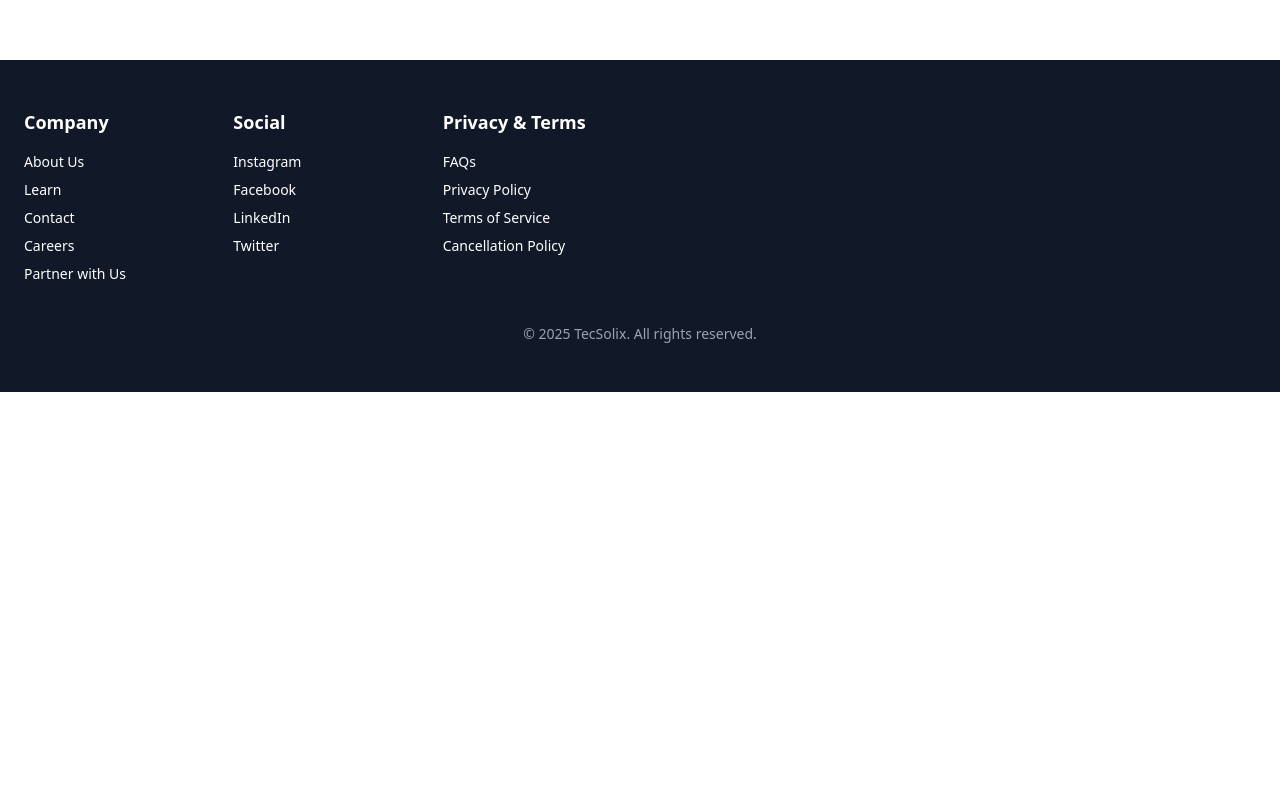
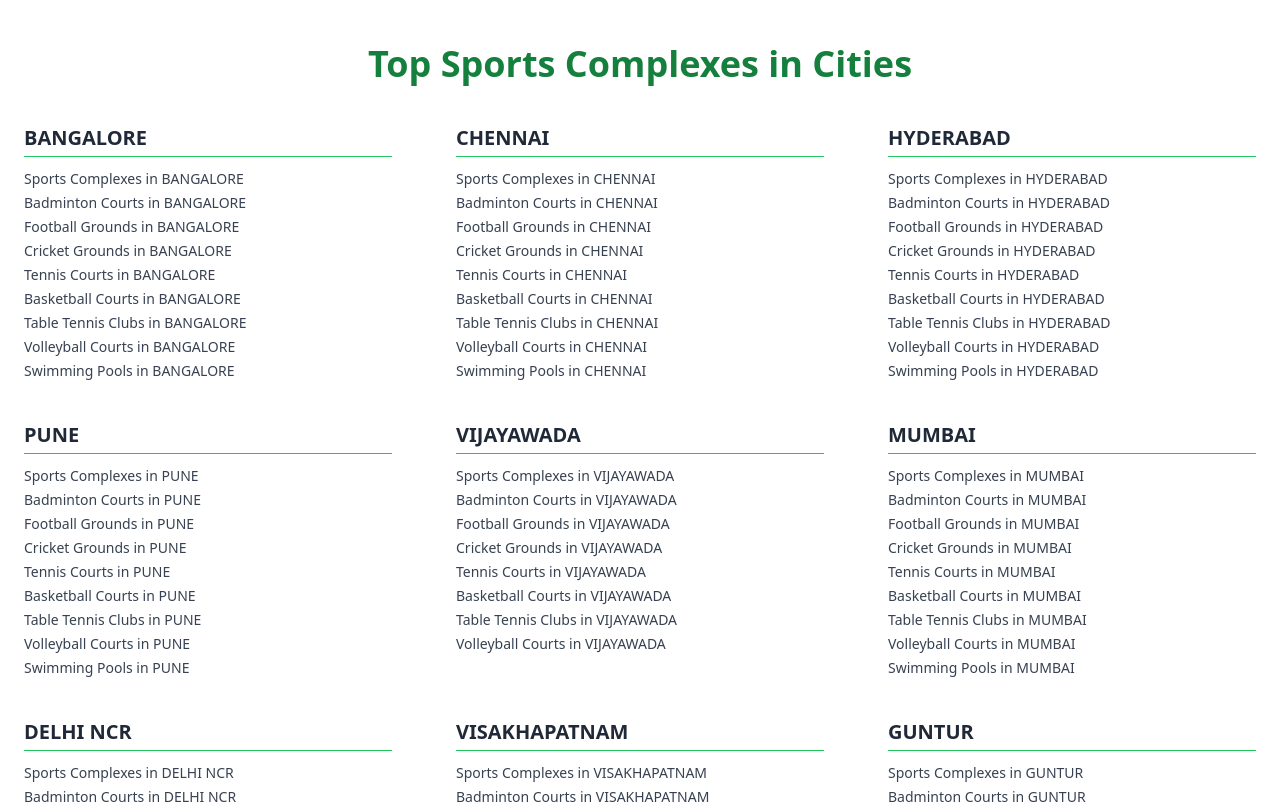
Before and after one commit to shrenikkhule/playSphere, a React (Vite) app: page /book-venues in a window 1280 px wide. Shown: the part 1600-2404 px from the top of the page. Before the commit the page ends 1992 px from the top, so only its background shows below. Built offline with nearby package versions, Linux system fonts and the light colour scheme.

Commit message:
backgroud fix image added

```diff
--- a/package.json
+++ b/package.json
@@ -1,5 +1,5 @@
 {
-  "name": "dr_patho",
+  "name": "playsphere",
   "private": true,
   "version": "0.0.0",
   "type": "module",
@@ -17,6 +17,7 @@
     "clsx": "^2.1.1",
     "formik": "^2.4.6",
     "framer-motion": "^12.17.3",
+    "gsap": "^3.13.0",
     "react": "^18.3.1",
     "react-dom": "^18.3.1",
     "react-icons": "^5.4.0",
--- a/src/Layout/Template.jsx
+++ b/src/Layout/Template.jsx
@@ -76,7 +76,7 @@ function Template() {
         </div>
       </nav>
 
-      <main className="pt-14 pb-16">
+      <main className="pt-14">
         <Outlet />
       </main>
 
--- a/src/Pages/BookVenues/BookVenues.jsx
+++ b/src/Pages/BookVenues/BookVenues.jsx
@@ -4,6 +4,7 @@ import { MdLocationOn, MdSportsCricket } from "react-icons/md";
 import { FaSearch } from "react-icons/fa";
 import { Link } from "react-router-dom";
 import { Outlet } from "react-router-dom";
+import SportsComplexesPage from "./SportsComplexesPage";
 function BookVenues() {
   return (
     <>
@@ -83,6 +84,7 @@ function BookVenues() {
           <Outlet />
         </motion.div>
       </div>
+      <SportsComplexesPage></SportsComplexesPage>
     </>
   );
 }
--- /dev/null
+++ b/src/Pages/BookVenues/SportsComplexesPage.jsx
@@ -0,0 +1,187 @@
+const sportsData = {
+  BANGALORE: [
+    "Sports Complexes",
+    "Badminton Courts",
+    "Football Grounds",
+    "Cricket Grounds",
+    "Tennis Courts",
+    "Basketball Courts",
+    "Table Tennis Clubs",
+    "Volleyball Courts",
+    "Swimming Pools",
+  ],
+  CHENNAI: [
+    "Sports Complexes",
+    "Badminton Courts",
+    "Football Grounds",
+    "Cricket Grounds",
+    "Tennis Courts",
+    "Basketball Courts",
+    "Table Tennis Clubs",
+    "Volleyball Courts",
+    "Swimming Pools",
+  ],
+  HYDERABAD: [
+    "Sports Complexes",
+    "Badminton Courts",
+    "Football Grounds",
+    "Cricket Grounds",
+    "Tennis Courts",
+    "Basketball Courts",
+    "Table Tennis Clubs",
+    "Volleyball Courts",
+    "Swimming Pools",
+  ],
+  PUNE: [
+    "Sports Complexes",
+    "Badminton Courts",
+    "Football Grounds",
+    "Cricket Grounds",
+    "Tennis Courts",
+    "Basketball Courts",
+    "Table Tennis Clubs",
+    "Volleyball Courts",
+    "Swimming Pools",
+  ],
+  VIJAYAWADA: [
+    "Sports Complexes",
+    "Badminton Courts",
+    "Football Grounds",
+    "Cricket Grounds",
+    "Tennis Courts",
+    "Basketball Courts",
+    "Table Tennis Clubs",
+    "Volleyball Courts",
+  ],
+  MUMBAI: [
+    "Sports Complexes",
+    "Badminton Courts",
+    "Football Grounds",
+    "Cricket Grounds",
+    "Tennis Courts",
+    "Basketball Courts",
+    "Table Tennis Clubs",
+    "Volleyball Courts",
+    "Swimming Pools",
+  ],
+  "DELHI NCR": [
+    "Sports Complexes",
+    "Badminton Courts",
+    "Football Grounds",
+    "Cricket Grounds",
+    "Tennis Courts",
+    "Basketball Courts",
+    "Table Tennis Clubs",
+    "Volleyball Courts",
+    "Swimming Pools",
+  ],
+  VISAKHAPATNAM: [
+    "Sports Complexes",
+    "Badminton Courts",
+    "Football Grounds",
+    "Cricket Grounds",
+    "Tennis Courts",
+    "Basketball Courts",
+    "Table Tennis Clubs",
+    "Volleyball Courts",
+    "Swimming Pools",
+  ],
+  GUNTUR: [
+    "Sports Complexes",
+    "Badminton Courts",
+    "Football Grounds",
+    "Cricket Grounds",
+    "Tennis Courts",
+    "Basketball Courts",
+    "Table Tennis Clubs",
+    "Volleyball Courts",
+    "Swimming Pools",
+  ],
+  KOCHI: [
+    "Sports Complexes",
+    "Badminton Courts",
+    "Football Grounds",
+    "Cricket Grounds",
+    "Tennis Courts",
+    "Basketball Courts",
+    "Table Tennis Clubs",
+    "Volleyball Courts",
+    "Swimming Pools",
+  ],
+  DUBAI: [
+    "Sports Complexes",
+    "Badminton Courts",
+    "Football Grounds",
+    "Cricket Grounds",
+    "Tennis Courts",
+    "Basketball Courts",
+    "Table Tennis Clubs",
+    "Volleyball Courts",
+    "Swimming Pools",
+  ],
+  QATAR: [
+    "Sports Complexes",
+    "Badminton Courts",
+    "Football Grounds",
+    "Cricket Grounds",
+    "Tennis Courts",
+    "Basketball Courts",
+    "Table Tennis Clubs",
+    "Volleyball Courts",
+    "Swimming Pools",
+  ],
+  AUSTRALIA: [
+    "Sports Complexes",
+    "Badminton Courts",
+    "Football Grounds",
+    "Cricket Grounds",
+    "Tennis Courts",
+    "Basketball Courts",
+    "Table Tennis Clubs",
+    "Volleyball Courts",
+    "Swimming Pools",
+  ],
+  OMAN: [
+    "Sports Complexes",
+    "Badminton Courts",
+    "Football Grounds",
+    "Cricket Grounds",
+    "Tennis Courts",
+    "Basketball Courts",
+    "Table Tennis Clubs",
+    "Volleyball Courts",
+    "Swimming Pools",
+  ],
+};
+
+const SportsComplexesPage = () => {
+  return (
+    <section className="bg-white px-6 py-12 max-w-7xl mx-auto">
+      <h1 className="text-4xl font-bold text-center text-green-700 mb-10">
+        Top Sports Complexes in Cities
+      </h1>
+
+      <div className="grid grid-cols-1 md:grid-cols-2 lg:grid-cols-3 gap-y-10 gap-x-16">
+        {Object.entries(sportsData).map(([city, facilities]) => (
+          <div key={city}>
+            <h2 className="text-xl font-semibold text-gray-800 mb-3 border-b pb-1 border-green-500">
+              {city}
+            </h2>
+            <ul className="space-y-1 text-gray-700 text-sm">
+              {facilities.map((item, index) => (
+                <li
+                  key={index}
+                  className="hover:text-green-600 transition cursor-pointer"
+                >
+                  {item} in {city}
+                </li>
+              ))}
+            </ul>
+          </div>
+        ))}
+      </div>
+    </section>
+  );
+};
+
+export default SportsComplexesPage;
--- a/src/Pages/Home/BlogSection.jsx
+++ b/src/Pages/Home/BlogSection.jsx
@@ -1,4 +1,3 @@
-import React from "react";
 import { motion } from "framer-motion";
 
 const BlogSection = () => {
--- a/src/Pages/Home/HeroSection.jsx
+++ b/src/Pages/Home/HeroSection.jsx
@@ -2,8 +2,18 @@ import { motion } from "framer-motion";
 
 export default function HeroSection() {
   return (
-    <section className="w-full">
-      <div className="max-w-7xl mx-auto px-6 md:px-10 py-20 flex flex-col-reverse md:flex-row items-center justify-between gap-12">
+    <section className="w-full relative">
+      {/* Fixed Background Image */}
+      <div
+        className="fixed top-0 left-0 w-full h-full -z-10 bg-cover bg-center"
+        style={{
+          backgroundImage:
+            "url('https://img.freepik.com/free-photo/sport-ball-floor-indoors_23-2151919235.jpg?semt=ais_hybrid&w=740')",
+        }}
+      ></div>
+
+      {/* Foreground Content */}
+      <div className="max-w-7xl mx-auto px-6 md:px-10 py-20 flex flex-col-reverse md:flex-row items-center justify-between gap-12 relative z-10">
         {/* Left Content */}
         <motion.div
           className="w-full md:max-w-xl text-center md:text-left"
@@ -11,38 +21,42 @@ export default function HeroSection() {
           animate={{ opacity: 1, x: 0 }}
           transition={{ duration: 0.8, ease: "easeOut" }}
         >
-          <h1 className="text-4xl sm:text-5xl font-extrabold leading-tight mb-6 text-gray-900">
-            FIND <span className="text-[#4d4769]">PLAYERS</span> &{" "}
-            <span className="text-[#4d4769]">VENUES</span> NEARBY
+          <h1 className="text-4xl sm:text-5xl font-extrabold leading-tight mb-6 text-white">
+            FIND <span className="text-[#ffffff]">PLAYERS</span> &{" "}
+            <span className="text-[#ffffff]">VENUES</span> NEARBY
           </h1>
-          <p className="text-lg text-gray-700">
+          <p className="text-lg text-white">
             Seamlessly explore sports venues and play with sports enthusiasts
             just like you!
           </p>
           <div className="mt-8">
             <a
-              href=""
-              class="animate-bounce focus:animate-none hover:animate-none inline-flex text-md font-medium bg-indigo-900 mt-3 px-4 py-2 rounded-lg tracking-wide text-white"
+              href="#"
+              className="animate-bounce focus:animate-none hover:animate-none inline-flex text-md font-medium bg-indigo-900 mt-3 px-4 py-2 rounded-lg tracking-wide text-white"
             >
-              <span class="ml-2">Get Started 🏀</span>
+              <span className="ml-2">Get Started 🏀</span>
             </a>
           </div>
         </motion.div>
 
         {/* Right Image */}
         <motion.div
-          className="w-full md:w-[550px] flex justify-center"
           initial={{ opacity: 0, y: 60 }}
           animate={{ opacity: 1, y: 0 }}
           transition={{ duration: 1, delay: 0.3 }}
         >
           <motion.img
-            src="/homepage.JPG"
+            src="/pngfind.com-basketball.png"
             alt="Sports Illustration"
-            className="w-full max-w-md sm:max-w-lg md:max-w-xl rounded-3xl shadow-2xl hover:shadow-[0_0_30px_#C0B7E8] transition-all"
+            className="w-42 h-56 lg:hidden block"
             whileHover={{ scale: 1.05 }}
-            animate={{ y: [0, -10, 0] }}
-            transition={{ repeat: Infinity, duration: 4, ease: "easeInOut" }}
+            animate={{ y: [0, -30, 0] }} // Increased jump height
+            transition={{
+              repeat: Infinity,
+              duration: 2, // Faster animation
+              ease: "easeInOut",
+              repeatType: "loop",
+            }}
           />
         </motion.div>
       </div>
--- a/src/Pages/Home/Index.jsx
+++ b/src/Pages/Home/Index.jsx
@@ -1,4 +1,5 @@
 import BlogSection from "./BlogSection";
+import { motion } from "framer-motion";
 import { PopularSportsData } from "./data";
 import HeroSection from "./HeroSection";
 import HorizontalCardScroll from "./HorizontalCardScroll";
@@ -8,8 +9,31 @@ export default function Index() {
     <>
       <HeroSection></HeroSection>
       <HorizontalCardScroll></HorizontalCardScroll>
-      <div className="p-6 bg-gradient-to-r from-indigo-50 to-white  ">
-        <h2 className="text-3xl sm:text-4xl font-bold text-center mb-12 drop-shadow">
+
+      <section className="w-full relative">
+        <motion.div
+          className="fixed top-32 right-10 z-50 hidden sm:block"
+          initial={{ opacity: 0, y: 60 }}
+          animate={{ opacity: 1, y: 0 }}
+          transition={{ duration: 1, delay: 0.3 }}
+        >
+          <motion.img
+            src="/pngfind.com-basketball.png"
+            alt="Sports Illustration"
+            className="w-32 h-40"
+            whileHover={{ scale: 1.05 }}
+            animate={{ y: [0, -30, 0] }}
+            transition={{
+              repeat: Infinity,
+              duration: 2,
+              ease: "easeInOut",
+              repeatType: "loop",
+            }}
+          />
+        </motion.div>
+      </section>
+      <div className="p-6 ">
+        <h2 className="text-3xl sm:text-4xl font-bold text-center mb-12 drop-shadow text-white">
           Popular Sports
         </h2>
 
```
Also changed, not shown: public/pngfind.com-basketball.png (added), 1 other file (tests, documents, lock files or other folders).
